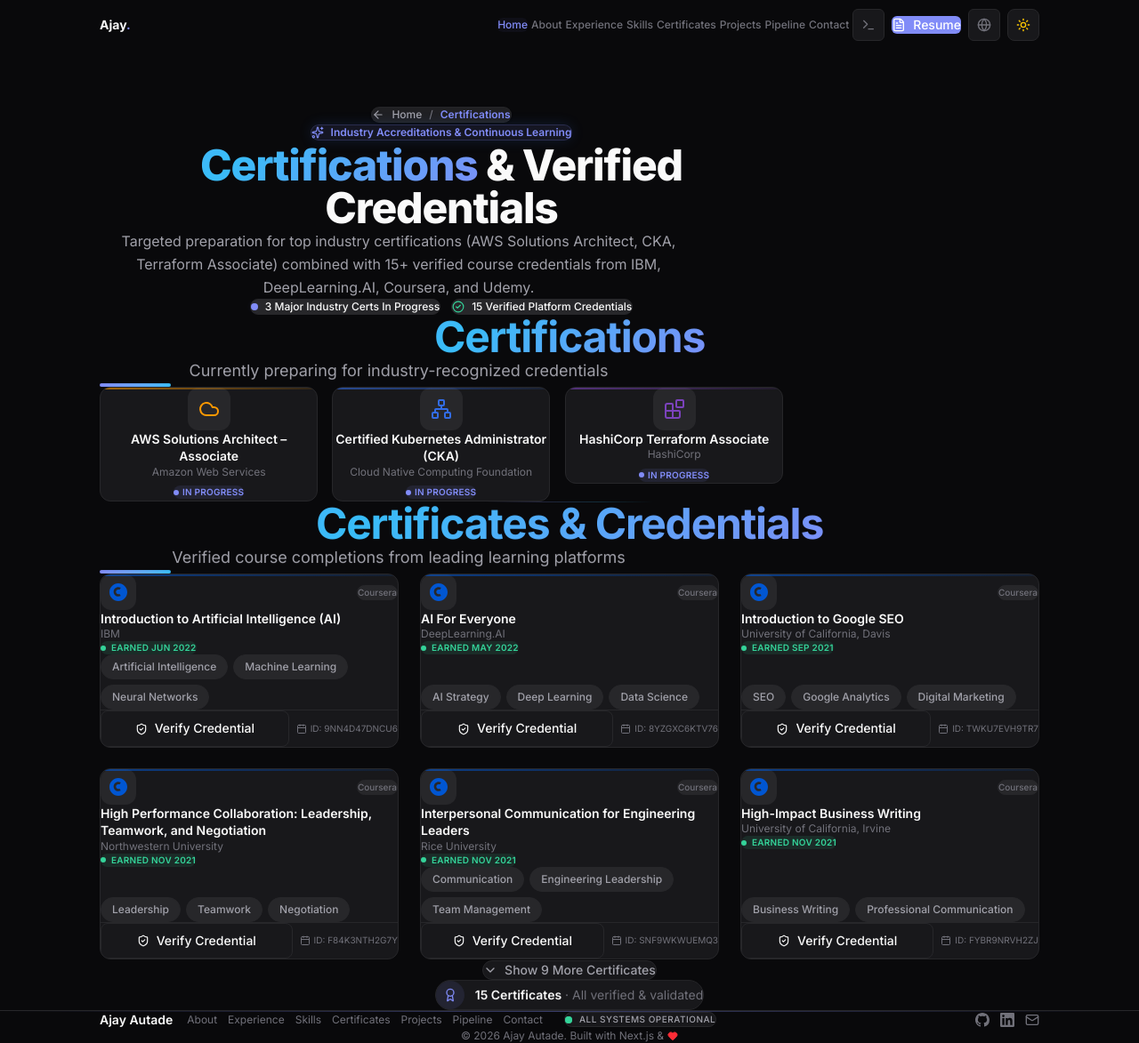
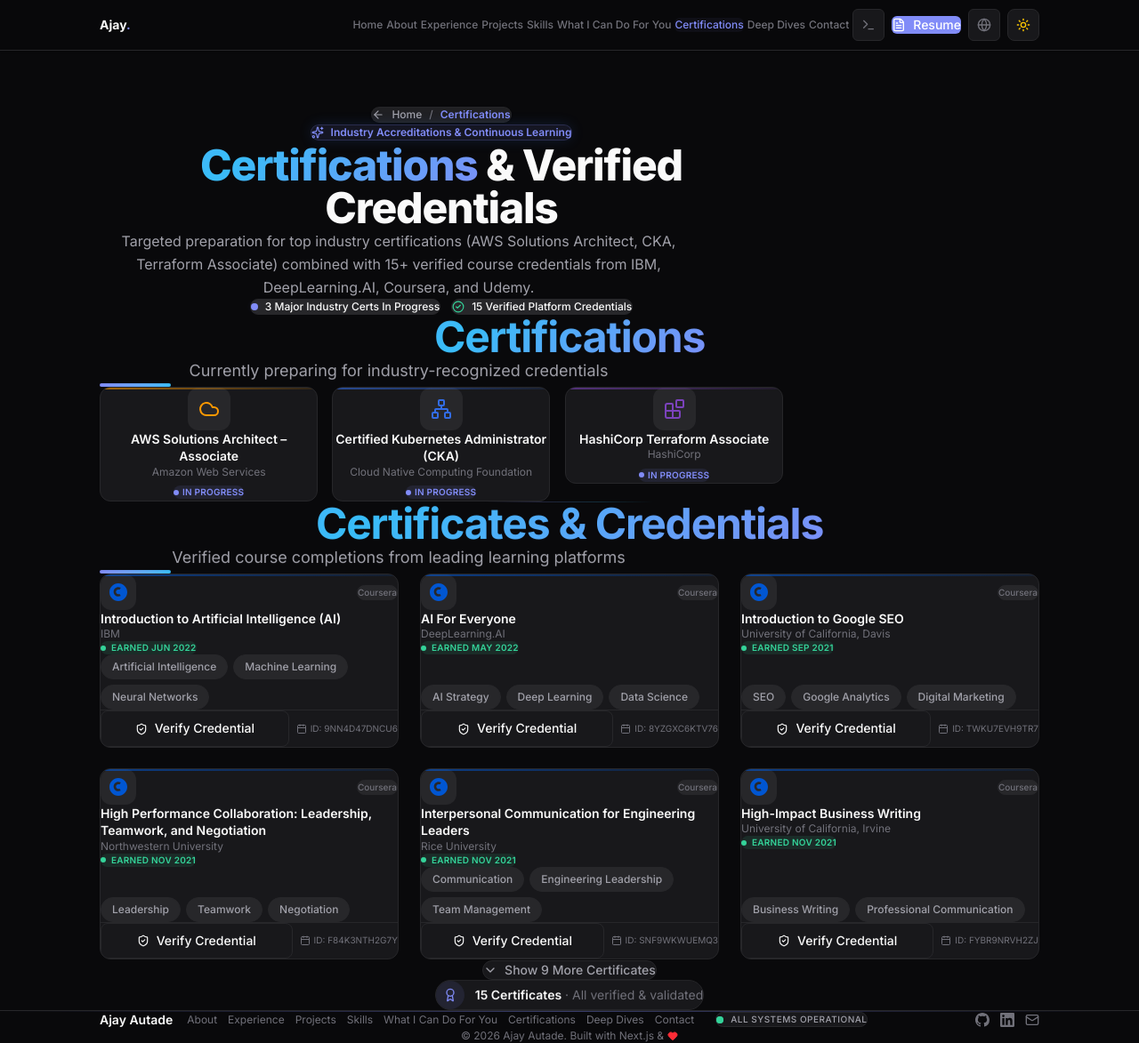
Before and after one commit to ajayautade/ajayautadeportfolio, a Next.js app: page /certifications in a window 1280 px wide. Shown: the whole page at 89% size. Built offline with nearby package versions, Linux system fonts and the light colour scheme.

Commit message:
refactor(navigation): enhance global navbar, footer, and section dots with multi-route support

```diff
--- a/src/components/Footer.tsx
+++ b/src/components/Footer.tsx
@@ -1,5 +1,5 @@
-"use client";
-
+import { usePathname, useRouter } from "next/navigation";
+import Link from "next/link";
 import { Heart, Mail } from "lucide-react";
 import { personalInfo, navLinks } from "@/lib/data";
 import { useLanguage } from "@/lib/LanguageContext";
@@ -26,13 +26,33 @@
   Experience: "nav.experience",
   Skills: "nav.skills",
   Certificates: "nav.certificates",
+  Certifications: "certs.title",
   Projects: "nav.projects",
-  Pipeline: "nav.pipeline",
+  Services: "services.title",
+  "Deep Dives": "nav.deepDives",
   Contact: "nav.contact",
 };
 
 export default function Footer() {
   const { t } = useLanguage();
+  const pathname = usePathname();
+  const router = useRouter();
+
+  const handleFooterLinkClick = (href: string) => {
+    if (href.startsWith("/")) {
+      router.push(href);
+      return;
+    }
+    if (pathname !== "/") {
+      router.push("/" + href);
+      return;
+    }
+    const el = document.querySelector(href);
+    if (el) {
+      const y = el.getBoundingClientRect().top + window.scrollY - 80;
+      window.scrollTo({ top: y, behavior: "smooth" });
+    }
+  };
 
   return (
     <footer className="border-t border-border relative">
@@ -42,14 +62,28 @@
           {/* Brand */}
           <div className="flex items-center gap-6">
             <div className="flex items-center gap-4">
-              <a onClick={(e) => { e.preventDefault(); window.scrollTo({ top: 0, behavior: "smooth" }); }} className="text-sm font-semibold text-text-primary cursor-pointer">
+              <a
+                onClick={(e) => {
+                  e.preventDefault();
+                  if (pathname !== "/") {
+                    router.push("/");
+                  } else {
+                    window.scrollTo({ top: 0, behavior: "smooth" });
+                  }
+                }}
+                className="text-sm font-semibold text-text-primary cursor-pointer"
+              >
                 {personalInfo.name}
               </a>
               <div className="hidden sm:flex gap-3">
                 {navLinks.slice(1).map((link) => (
                   <a
                     key={link.name}
-                    href={link.href} onClick={(e) => { e.preventDefault(); const el = document.querySelector(link.href); if (el) { const y = el.getBoundingClientRect().top + window.scrollY - 80; window.scrollTo({ top: y, behavior: "smooth" }); } }}
+                    href={link.href}
+                    onClick={(e) => {
+                      e.preventDefault();
+                      handleFooterLinkClick(link.href);
+                    }}
                     className="text-xs text-text-tertiary hover:text-text-primary transition-colors cursor-pointer"
                   >
                     {t(navTranslationKeys[link.name] || link.name)}
--- a/src/components/Navbar.tsx
+++ b/src/components/Navbar.tsx
@@ -1,8 +1,8 @@
-"use client";
-
 import { useState, useEffect } from "react";
 import { motion, AnimatePresence } from "framer-motion";
 import { Menu, X, Terminal as TerminalIcon, FileText } from "lucide-react";
+import { usePathname, useRouter } from "next/navigation";
+import Link from "next/link";
 import ThemeToggle from "./ThemeToggle";
 import TerminalModal from "./TerminalModal";
 import LanguageSwitcher from "./LanguageSwitcher";
@@ -15,8 +15,10 @@
   Experience: "nav.experience",
   Skills: "nav.skills",
   Certificates: "nav.certificates",
+  Certifications: "certs.title",
   Projects: "nav.projects",
-  Pipeline: "nav.pipeline",
+  Services: "services.title",
+  "Deep Dives": "nav.deepDives",
   Contact: "nav.contact",
 };
 
@@ -25,19 +27,33 @@
   const [activeSection, setActiveSection] = useState("home");
   const [isMobileOpen, setIsMobileOpen] = useState(false);
   const [isTerminalOpen, setIsTerminalOpen] = useState(false);
+  const pathname = usePathname();
+  const router = useRouter();
   const { t } = useLanguage();
 
   useEffect(() => {
+    if (pathname === "/deep-dives") {
+      setActiveSection("/deep-dives");
+      return;
+    }
+    if (pathname === "/certifications") {
+      setActiveSection("/certifications");
+      return;
+    }
+
     const handleScroll = () => {
       setIsScrolled(window.scrollY > 20);
 
-      const sections = navLinks.map((link) => link.href.replace("#", ""));
-      for (let i = sections.length - 1; i >= 0; i--) {
-        const el = document.getElementById(sections[i]);
+      const inPageSections = navLinks
+        .filter((link) => link.href.startsWith("#"))
+        .map((link) => link.href.replace("#", ""));
+
+      for (let i = inPageSections.length - 1; i >= 0; i--) {
+        const el = document.getElementById(inPageSections[i]);
         if (el) {
           const rect = el.getBoundingClientRect();
           if (rect.top <= 120) {
-            setActiveSection(sections[i]);
+            setActiveSection(inPageSections[i]);
             break;
           }
         }
@@ -46,7 +62,7 @@
 
     window.addEventListener("scroll", handleScroll);
     return () => window.removeEventListener("scroll", handleScroll);
-  }, []);
+  }, [pathname]);
 
   // Prevent scroll when mobile menu is open
   useEffect(() => {
@@ -62,6 +78,20 @@
 
   const handleNavClick = (href: string) => {
     setIsMobileOpen(false);
+
+    // Route links (e.g. /deep-dives)
+    if (href.startsWith("/")) {
+      router.push(href);
+      return;
+    }
+
+    // Anchor links when not on home page
+    if (pathname !== "/") {
+      router.push("/" + href);
+      return;
+    }
+
+    // Anchor links on home page
     const el = document.querySelector(href);
     if (el) {
       const y = el.getBoundingClientRect().top + window.scrollY - 80;
@@ -76,8 +106,8 @@
         animate={{ y: 0 }}
         transition={{ duration: 0.5 }}
         className={`fixed top-0 left-0 right-0 z-50 transition-all duration-300 ${
-          isScrolled
-            ? "bg-bg/80 backdrop-blur-lg border-b border-border"
+          isScrolled || pathname !== "/"
+            ? "bg-bg/90 backdrop-blur-lg border-b border-border shadow-sm"
             : "bg-transparent"
         }`}
       >
@@ -98,7 +128,13 @@
 
             {/* Desktop Nav */}
             <div className="hidden items-center gap-1 md:flex">
-              {navLinks.map((link) => (
+              {navLinks.map((link) => {
+                const isActive =
+                  activeSection === link.href ||
+                  (link.href.startsWith("#") &&
+                    activeSection === link.href.replace("#", ""));
+
+                return (
                   <a
                     key={link.name}
                     href={link.href}
@@ -107,12 +143,12 @@
                       handleNavClick(link.href);
                     }}
                     className={`relative rounded-md px-3 py-1.5 text-xs font-medium transition-colors ${
-                    activeSection === link.href.replace("#", "")
+                      isActive
                         ? "text-primary"
                         : "text-text-tertiary hover:text-text-primary"
                     }`}
                   >
-                  {activeSection === link.href.replace("#", "") && (
+                    {isActive && (
                       <motion.div
                         layoutId="nav-indicator"
                         className="absolute inset-0 rounded-md bg-primary/5"
@@ -123,9 +159,12 @@
                         }}
                       />
                     )}
-                  <span className="relative z-10">{t(navTranslationKeys[link.name] || link.name)}</span>
+                    <span className="relative z-10">
+                      {t(navTranslationKeys[link.name] || link.name)}
+                    </span>
                   </a>
-              ))}
+                );
+              })}
               <div className="ml-2 flex items-center gap-2">
                 <button
                   onClick={() => setIsTerminalOpen(true)}
@@ -196,7 +235,13 @@
             </button>
 
             <nav className="flex flex-col items-center gap-2">
-              {navLinks.map((link, i) => (
+              {navLinks.map((link, i) => {
+                const isActive =
+                  activeSection === link.href ||
+                  (link.href.startsWith("#") &&
+                    activeSection === link.href.replace("#", ""));
+
+                return (
                   <motion.a
                     key={link.name}
                     href={link.href}
@@ -208,14 +253,15 @@
                       handleNavClick(link.href);
                     }}
                     className={`rounded-lg px-6 py-3 text-lg font-medium transition-colors ${
-                    activeSection === link.href.replace("#", "")
+                      isActive
                         ? "text-primary"
                         : "text-text-secondary hover:text-text-primary"
                     }`}
                   >
                     {t(navTranslationKeys[link.name] || link.name)}
                   </motion.a>
-              ))}
+                );
+              })}
 
               {/* Mobile Resume Button */}
               <motion.a
--- a/src/components/SectionDots.tsx
+++ b/src/components/SectionDots.tsx
@@ -12,7 +12,7 @@
   Skills: "nav.skills",
   Certificates: "nav.certificates",
   Projects: "nav.projects",
-  Pipeline: "nav.pipeline",
+  Services: "services.title",
   Contact: "nav.contact",
 };
 
@@ -22,13 +22,15 @@
   const [hoveredDot, setHoveredDot] = useState<string | null>(null);
   const { t } = useLanguage();
 
+  const inPageLinks = navLinks.filter((link) => link.href.startsWith("#"));
+
   useEffect(() => {
     const handleScroll = () => {
       // Show dots after scrolling past the hero
       setIsVisible(window.scrollY > 300);
 
       // Determine active section
-      const sections = navLinks.map((link) => link.href.replace("#", ""));
+      const sections = inPageLinks.map((link) => link.href.replace("#", ""));
       for (let i = sections.length - 1; i >= 0; i--) {
         const el = document.getElementById(sections[i]);
         if (el) {
@@ -43,7 +45,7 @@
 
     window.addEventListener("scroll", handleScroll, { passive: true });
     return () => window.removeEventListener("scroll", handleScroll);
-  }, []);
+  }, [inPageLinks]);
 
   const handleDotClick = (href: string) => {
     const el = document.querySelector(href);
@@ -63,7 +65,7 @@
           transition={{ duration: 0.3 }}
           className="fixed right-4 top-1/2 -translate-y-1/2 z-40 flex flex-col items-end gap-3 hidden md:flex"
         >
-          {navLinks.map((link) => {
+          {inPageLinks.map((link) => {
             const sectionId = link.href.replace("#", "");
             const isActive = activeSection === sectionId;
             const isHovered = hoveredDot === sectionId;
--- a/src/lib/data.ts
+++ b/src/lib/data.ts
@@ -408,10 +408,11 @@
   { name: "Home", href: "#home" },
   { name: "About", href: "#about" },
   { name: "Experience", href: "#experience" },
+  { name: "Projects", href: "#projects" },
   { name: "Skills", href: "#skills" },
-  { name: "Certificates", href: "#certificates" },
-  { name: "Projects", href: "#projects" },
-  { name: "Pipeline", href: "#pipeline" },
+  { name: "Services", href: "#services" },
+  { name: "Certifications", href: "/certifications" },
+  { name: "Deep Dives", href: "/deep-dives" },
   { name: "Contact", href: "#contact" },
 ];
 
```
Lines whose indentation alone changed are shown as unchanged.
